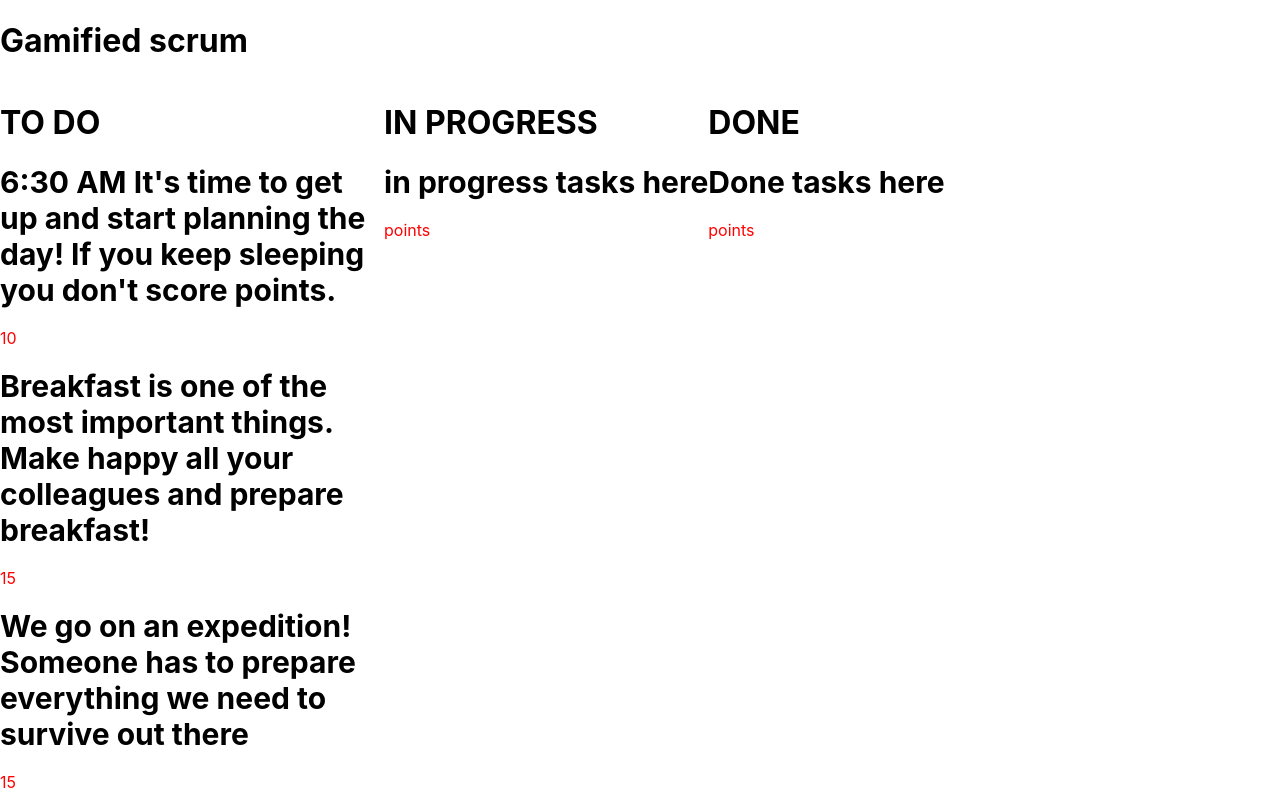
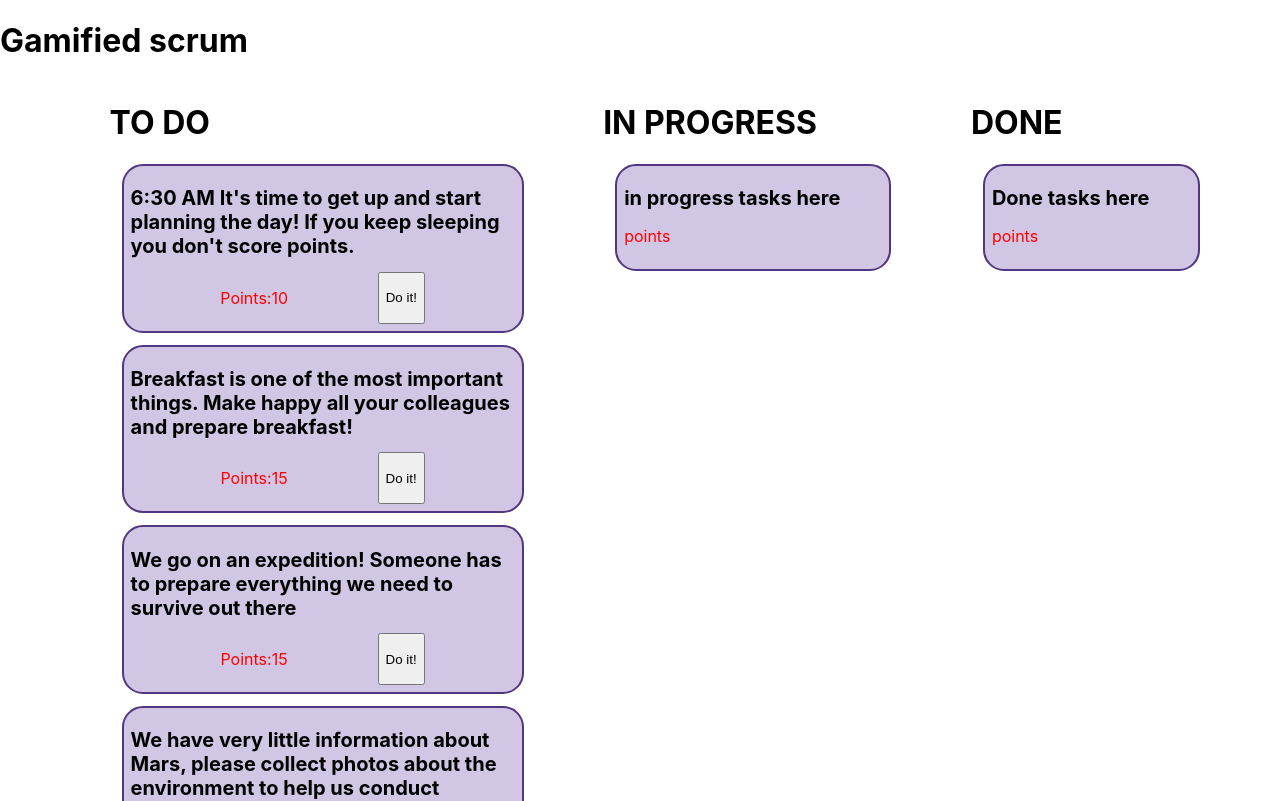
Before and after one commit to Andreas-Kalicani/hackathon11.05.2021, a React (Create React App) app: page / in a window 1280 px wide. Shown: the top 801 px of the page. Built offline with nearby package versions, Linux system fonts and the light colour scheme.

Commit message:
buttonAdd

```diff
--- a/package.json
+++ b/package.json
@@ -6,6 +6,7 @@
     "@testing-library/jest-dom": "^5.11.4",
     "@testing-library/react": "^11.1.0",
     "@testing-library/user-event": "^12.1.10",
+    "context-provider": "^1.0.3",
     "react": "^17.0.2",
     "react-dom": "^17.0.2",
     "react-scripts": "4.0.3",
--- a/src/App.css
+++ b/src/App.css
@@ -1,3 +1,4 @@
 .content{
   display: flex;
+  justify-content: space-evenly;
 }
--- a/src/App.js
+++ b/src/App.js
@@ -8,50 +8,62 @@ import Done from './components/done/Done';
 
 function App() {
 
+
   const [tasksList, setTasksList] = useState ([
     {
       task: "6:30 AM It's time to get up and start planning the day! If you keep sleeping you don't score points." ,
       points: '10' ,
+      done : false,
     },
     {
       task: "Breakfast is one of the most important things. Make happy all your colleagues and prepare breakfast!" ,
       points: '15',
+      done : false,
     },
     {
       task: "We go on an expedition! Someone has to prepare everything we need to survive out there" ,
       points: '15',
+      done : false,
     },
     {
       task: "We have very little information about Mars, please collect photos about the environment to help us conduct research." ,
       points: '20',
+      done : false,
     },
     {
       task: "we need someone to stay at the base maintaining communication with those who have gone on an expedition" ,
       points: '18',
+      done : false,
     },
     {
       task: "0ne of your colleagues has gone out to investigate and we have lost connection with him. Someone will have to go get it." ,
       points: '30',
+      done : false,
     },
     {
       task: " One of our Manned Mars rovers is out of order and we need it as soon as possible. Who wants to fix it?" ,
       points: '25',
+      done : false,
     },
     {
       task: "Being so far from the family for so long can be depressing, gather all your companions and distract them with a game or whatever you can think of!",
       points: '15',
+      done : false,
     },
     {
       task: "You have to start farming on Mars. We will send all the information about this project to whoever wants to start." ,
       points: '25',
+      done : false,
     },
     {
       task: "Don't forget to exercise. It is a fundamental part to maintain good physical and mental health on Mars" ,
       points: '25',
+      done : false,
     },
     {
       task: "It is time for dinner, which colleague will prepare a pleasant evening for all?" ,
       points: '25',
+      done : false,
     },
   ])
 
--- a/src/components/taskslist/Tasks.css
+++ b/src/components/taskslist/Tasks.css
@@ -4,12 +4,23 @@
 
 .task-container{
     width: 100%;
+    width: 100%;
+    background-color: #5a349d47;
+    border: 2px solid #51377f;
+    border-radius: 21px;
+    margin: 12px;
+    padding: 7px;
 }
 
 .task-title{
-    font-size: 30px;
+    font-size: 20px;
 }
 
 .task-container p{
     color: red;
 }
+
+.points-button{
+    display: flex;
+    justify-content: space-evenly;
+}
--- a/src/components/taskslist/Tasks.js
+++ b/src/components/taskslist/Tasks.js
@@ -1,10 +1,16 @@
 import React from "react";
 import './Tasks.css'
+
+
 const Tasks = ({task, points, index}) => {
   return (
     <div key={index} className="task-container">
        <h1 className="task-title">{task}</h1>
-       <p>{points}</p>
+       <div className="points-button">
+        <p>Points:{points}</p>
+        <button> Do it!</button>
+       </div>
+
     </div>
   );
 }
--- a/src/components/taskslist/TasksList.js
+++ b/src/components/taskslist/TasksList.js
@@ -11,7 +11,9 @@ import './Tasks.css'
             key={index}
             {...task}
           />
+
         ))}
+        <button>Do it!</button>
       </div>
     );
   };
```
Also changed, not shown: src/components/context/MyProvider.js (added, +73 -0 lines), 1 other file (tests, documents, lock files or other folders).
